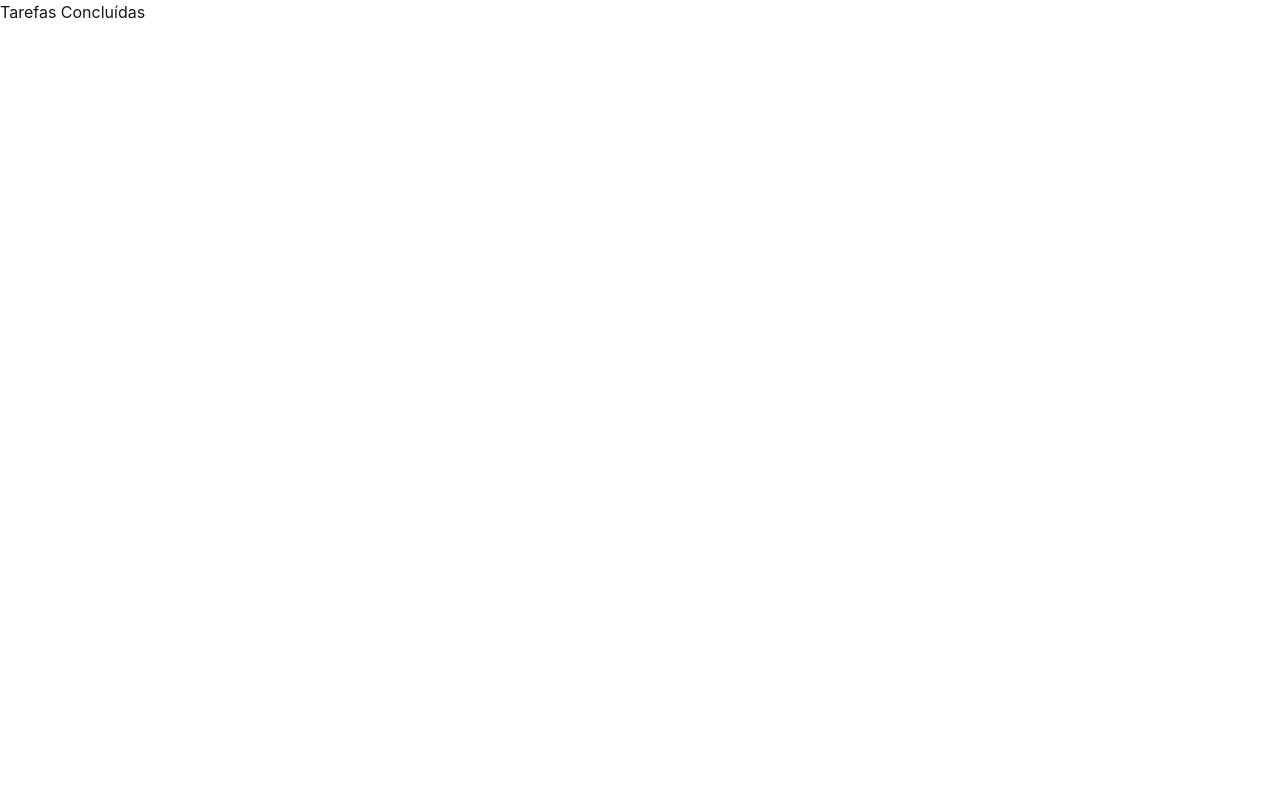
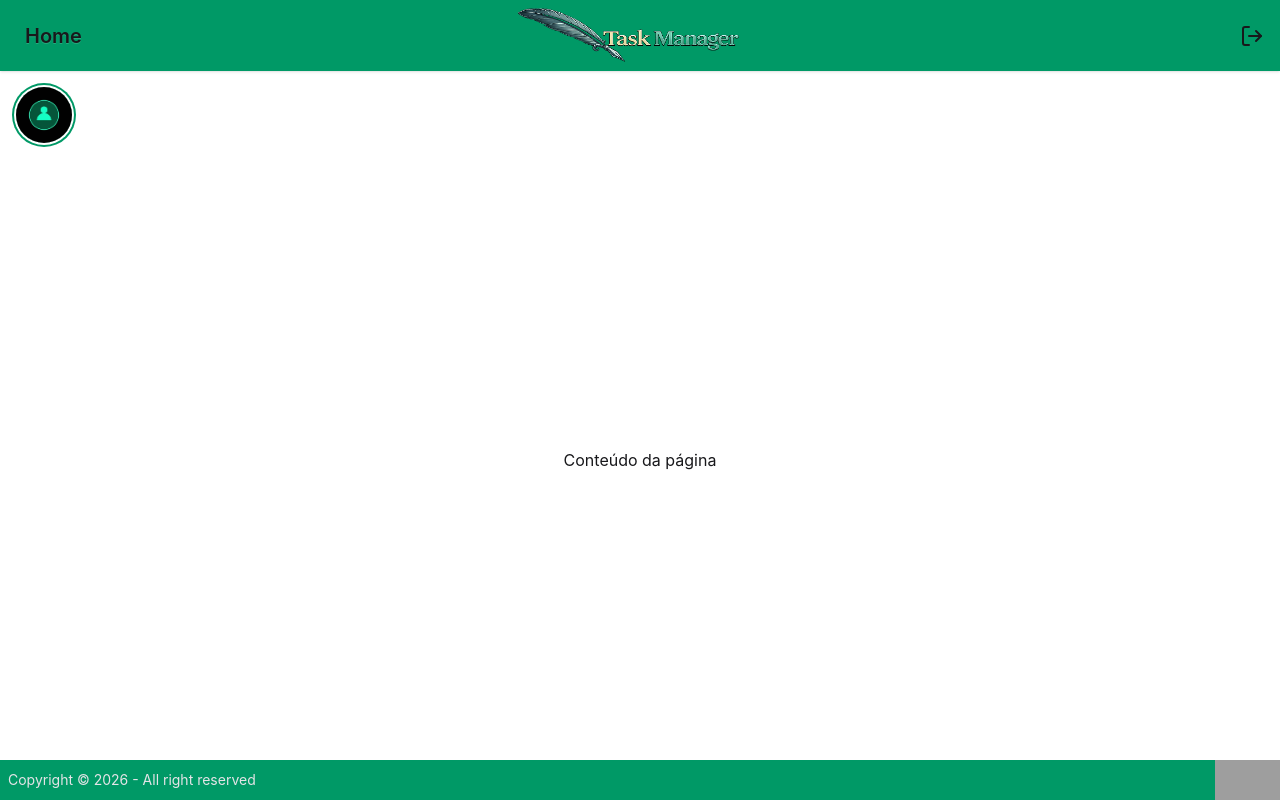
Before and after one commit to HenriqueCoruqieri/task_manager, a React (Vite) app: page /1/dashboard/completedtasks in a window 1280 px wide. Built offline with nearby package versions, Linux system fonts and the light colour scheme; grey boxes are pictures that could not be loaded.

Commit message:
fix: clear and refetch user data on login/logout to avoid showing previous user's info

```diff
--- a/src/components/header.jsx
+++ b/src/components/header.jsx
@@ -1,12 +1,17 @@
+import { useUser } from "../context/user-context"
+
 import { Link, useNavigate, useParams } from "react-router-dom"
 import { LogOut } from "lucide-react"
 
 const Header = () => {
   const { username } = useParams()
+  const { setUserData } = useUser()
   const navigate = useNavigate()
 
   const handleLogout = () => {
     localStorage.removeItem("token")
+    localStorage.removeItem("userId")
+    setUserData(null)
     navigate("/")
   }
 
--- a/src/context/user-context.jsx
+++ b/src/context/user-context.jsx
@@ -5,21 +5,31 @@ const UserContext = createContext(null)
 export const UserProvider = ({ children }) => {
   const [userData, setUserData] = useState(null)
 
-  useEffect(() => {
   const fetchUser = async () => {
     const userId = localStorage.getItem("userId")
-      if (!userId) return
+    if (!userId) {
+      setUserData(null)
+      return
+    }
 
     const response = await fetch(`http://localhost:8000/user/${userId}`)
+
+    if (!response.ok) {
+      const error = await response.text()
+      console.error(error)
+      return
+    }
+
     const data = await response.json()
     setUserData(data)
   }
 
+  useEffect(() => {
     fetchUser()
   }, [])
 
   return (
-    <UserContext.Provider value={{ userData, setUserData }}>
+    <UserContext.Provider value={{ userData, setUserData, fetchUser }}>
       {children}
     </UserContext.Provider>
   )
--- a/src/pages/completed-tasks.jsx
+++ b/src/pages/completed-tasks.jsx
@@ -1,7 +1,18 @@
+import Footer from "../components/footer"
+import Header from "../components/header"
+import UserMenu from "../components/user-menu"
+
 const CompletedTasks = () => {
   return (
-    <div>
-      <h1>Tarefas Concluídas</h1>
+    <div className="flex flex-col min-h-screen">
+      <Header />
+      <UserMenu />
+
+      <div className="flex flex-1 justify-center items-center">
+        <h1>Conteúdo da página</h1>
+      </div>
+
+      <Footer />
     </div>
   )
 }
--- a/src/pages/login.jsx
+++ b/src/pages/login.jsx
@@ -6,6 +6,7 @@ import { useNavigate } from "react-router-dom"
 import { UserRoundKey } from "lucide-react"
 
 import RegisterButton from "../components/modals/register-button"
+import { useUser } from "../context/user-context"
 
 const schema = z.object({
   email: z.email({ message: "Email inválido!" }),
@@ -14,6 +15,7 @@ const schema = z.object({
 
 const Login = () => {
   const navigate = useNavigate()
+  const { fetchUser } = useUser()
 
   const {
     register,
@@ -32,6 +34,7 @@ const Login = () => {
       const { token, username, id } = await response.json()
       localStorage.setItem("token", token)
       localStorage.setItem("userId", id)
+      await fetchUser()
       navigate(`/${username}/dashboard`)
     }
   }
```
Lines whose indentation alone changed are shown as unchanged.
